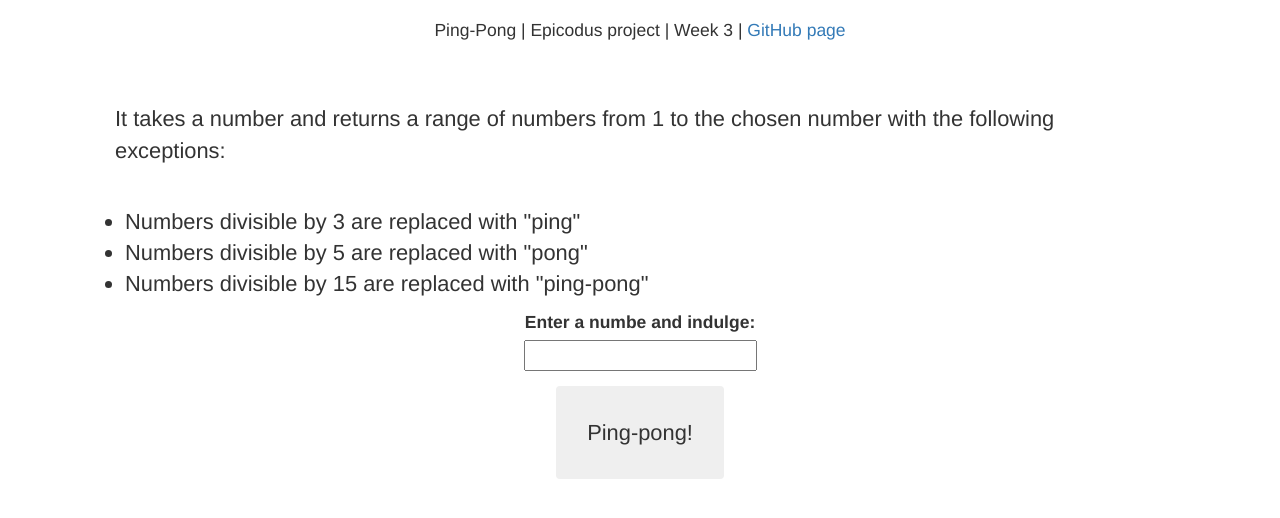
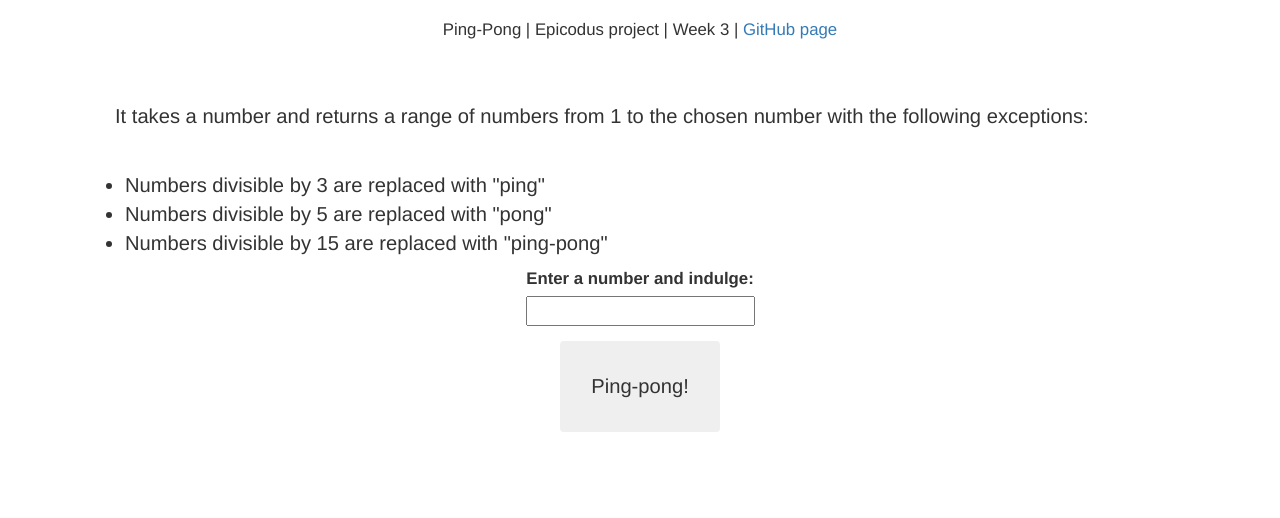
Before and after one commit to klotsa/ping-pong, a plain HTML site: page index.html in a window 1280 px wide. Shown: the part 254-772 px from the top of the page. Drawn offline with Linux system fonts and the light colour scheme.

```diff
--- a/css/styles.css
+++ b/css/styles.css
@@ -7,7 +7,6 @@ display: none;
   color: white;
   background-color: teal;
   padding: 30px;
-
 }
 
 #numeral, #product, #about {
@@ -16,14 +15,13 @@ display: none;
 
 #result, .container, .btn, .intro, .col-4, .col-8 {
   padding: 30px;
-  font-size: 1.25em;
+  font-size: 1.2em;
 }
 
 ul, .intro {
-  font-size: 1.25em;
+  font-size: 1.2em;
 }
 
 #about {
-
   padding: 20px;
 }
--- a/index.html
+++ b/index.html
@@ -26,7 +26,7 @@
       </ul>
       <form id="numeral">
         <div class="form-group">
-         <label for="numeral">Enter a numbe and indulge:</label><br>
+         <label for="numeral">Enter a number and indulge:</label><br>
          <input id="numeral" type="number">
         </div>
        <button type="submit" class="btn">Ping-pong!</button>
```
Also changed, not shown: 1 other file.
